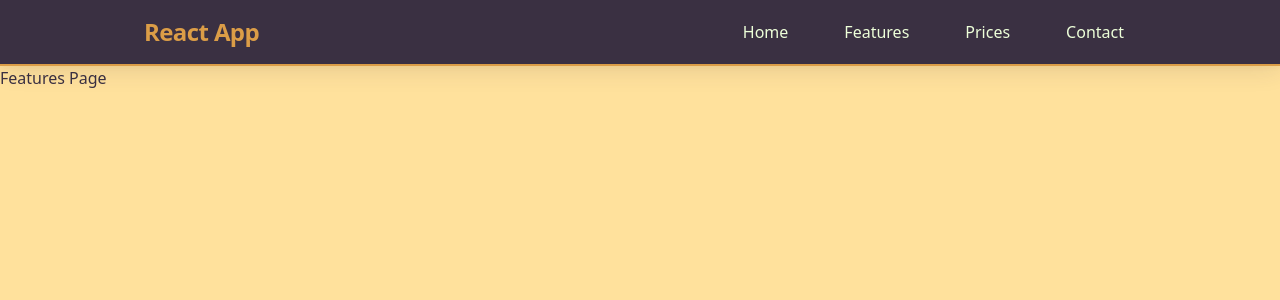
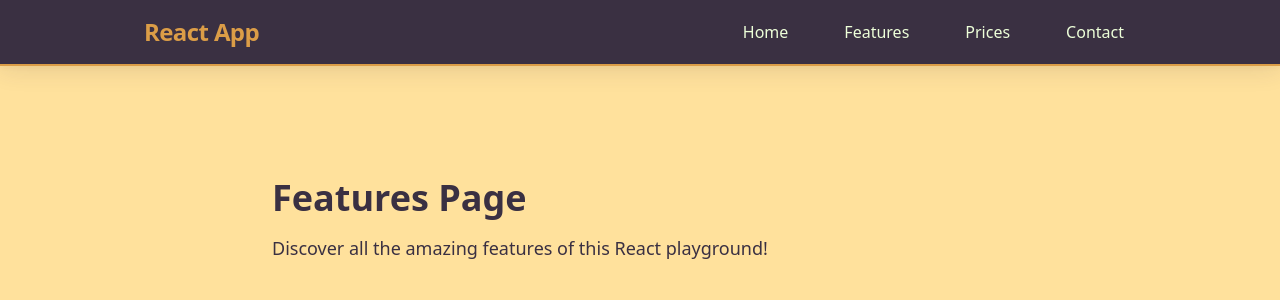
Before and after one commit to luesoad/react-app, a React (Vite) app: page /features in a window 1280 px wide. Shown: the top 300 px of the page. Built offline with nearby package versions, Linux system fonts and the light colour scheme.

Commit message:
add page container; add basic styling to pages

```diff
--- /dev/null
+++ b/src/components/PageContainer.tsx
@@ -0,0 +1,9 @@
+import React from 'react';
+
+const PageContainer: React.FC<{ children: React.ReactNode }> = ({ children }) => (
+    <div className="max-w-screen-md mx-auto mt-16 px-4 py-12 rounded-2xl flex flex-col">
+        {children}
+    </div>
+);
+
+export default PageContainer;
--- a/src/pages/Contact.tsx
+++ b/src/pages/Contact.tsx
@@ -1,7 +1,15 @@
 import React from 'react';
+import PageContainer from './../components/PageContainer';
 
 const Contact: React.FC = () => {
-    return <h1>Contact</h1>;
+    return (
+        <PageContainer>
+            <h1 className="text-4xl font-extrabold text-[color:var(--dark-purple)] mb-2">Contact</h1>
+            <p className="text-lg text-[color:var(--tw-prose-body)]">
+                You can reach us at <a className="text-[color:var(--coral)] underline" href="mailto:hello@example.com">hello@example.com</a>
+            </p>
+        </PageContainer>
+    );
 };
 
 export default Contact;
--- a/src/pages/Features.tsx
+++ b/src/pages/Features.tsx
@@ -1,7 +1,17 @@
 import React from 'react';
+import PageContainer from '../components/PageContainer';
 
 const Features: React.FC = () => {
-    return <h1>Features Page</h1>;
+    return (
+        <PageContainer>
+            <h1 className="text-4xl font-extrabold text-[color:var(--dark-purple)] mb-4">
+                Features Page
+            </h1>
+            <p className="text-lg text-[color:var(--tw-prose-body)]">
+                Discover all the amazing features of this React playground!
+            </p>
+        </PageContainer>
+    );
 };
 
 export default Features;
--- a/src/pages/Home.tsx
+++ b/src/pages/Home.tsx
@@ -2,6 +2,7 @@ import React, { useState } from 'react';
 import List from './../components/List';
 import Button from './../components/Button';
 import useLoading from './../hooks/useLoading';
+import PageContainer from './../components/PageContainer';
 
 const Home: React.FC = () => {
     const [showPosts, setShowPosts] = useState(false);
@@ -15,8 +16,7 @@ const Home: React.FC = () => {
     };
 
     return (
-        <div className="max-w-screen-md mx-auto px-4 mt-10 bg-[color:var(--peach-yellow)] min-h-[80vh] flex flex-col justify-center">
-            {/* Hero/Intro Card */}
+        <PageContainer>
             <div
                 className="
                     bg-[color:var(--nyanza)]/80
@@ -44,11 +44,10 @@ const Home: React.FC = () => {
                 </Button>
             </div>
 
-            {/* Posts List */}
             <div className="mt-6">
                 <List showPosts={showPosts} />
             </div>
-        </div>
+        </PageContainer>
     );
 };
 
--- a/src/pages/Prices.tsx
+++ b/src/pages/Prices.tsx
@@ -1,7 +1,17 @@
 import React from 'react';
+import PageContainer from '../components/PageContainer';
 
 const Prices: React.FC = () => {
-    return <h1>Prices</h1>;
+    return (
+        <PageContainer>
+            <h1 className="text-4xl font-extrabold text-[color:var(--dark-purple)] mb-4">
+                Prices
+            </h1>
+            <p className="text-lg text-[color:var(--tw-prose-body)]">
+                Find the perfect plan for your needs. Transparent, fair and flexible pricing!
+            </p>
+        </PageContainer>
+    );
 };
 
 export default Prices;
```
Lines whose indentation alone changed are shown as unchanged.
